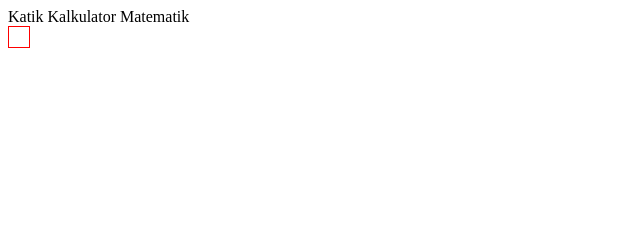
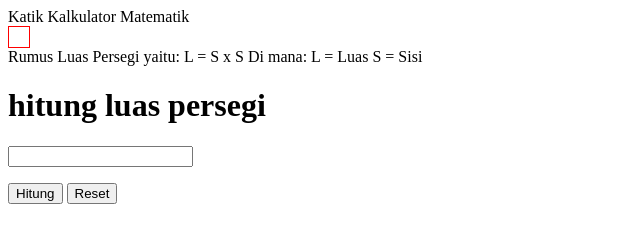
Before and after one commit to revou-fundamental-course/15-may-23-Nicholas-Github-desk, a plain HTML site: page index.html in a window 1280 px wide. Shown: the whole page, without its empty margins (0-640 px from the left). Drawn offline with Linux system fonts and the light colour scheme.

Commit message:
Update index.html

```diff
--- a/index.html
+++ b/index.html
@@ -9,10 +9,30 @@
 </head>
 <body>
     <header>
-        Katik Kalkulator Matematik
+        <span class="title">Katik</span>
+        <span class="subtitle">Kalkulator Matematik</span>
     </header>
     <main>
             <div class="example-square"></div>
+            <div class="formula-description">
+                Rumus Luas Persegi yaitu:
+                L = S x S
+
+                Di mana:
+                L = Luas
+                S = Sisi
+            </div>
+            <div>
+                <h1>hitung luas persegi</h1>
+            <input name="sisi-luas">
+            <p id="rumus-luas"></p>
+            <p id="perhitungan-luas"></p>
+            <p id="output-luas"></p>
+            <button name="hitung-luas">
+            Hitung</button>
+            <button name="reset-luas">
+            Reset</button>
+        </div>
     </main>
     <footer>
 
```
